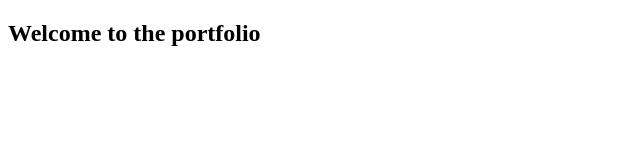
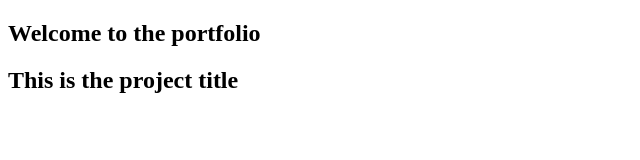
Before and after one commit to yersel500/francisco_yersel, a plain HTML site: page index.html in a window 1280 px wide. Shown: the whole page, without its empty margins (0-640 px from the left). Drawn offline with Linux system fonts and the light colour scheme.

Commit message:
commit 6

```diff
--- a/index.html
+++ b/index.html
@@ -11,6 +11,10 @@
       <h1>Welcome to the portfolio</h1>
     </section>
 
+    <section id="projects">
+      <h2 class="project-title"> This is the project title</h2>
+    </section>
+
 
 
     <script src="https://cdn.freecodecamp.org/testable-projects-fcc/v1/bundle.js"></script>
```
